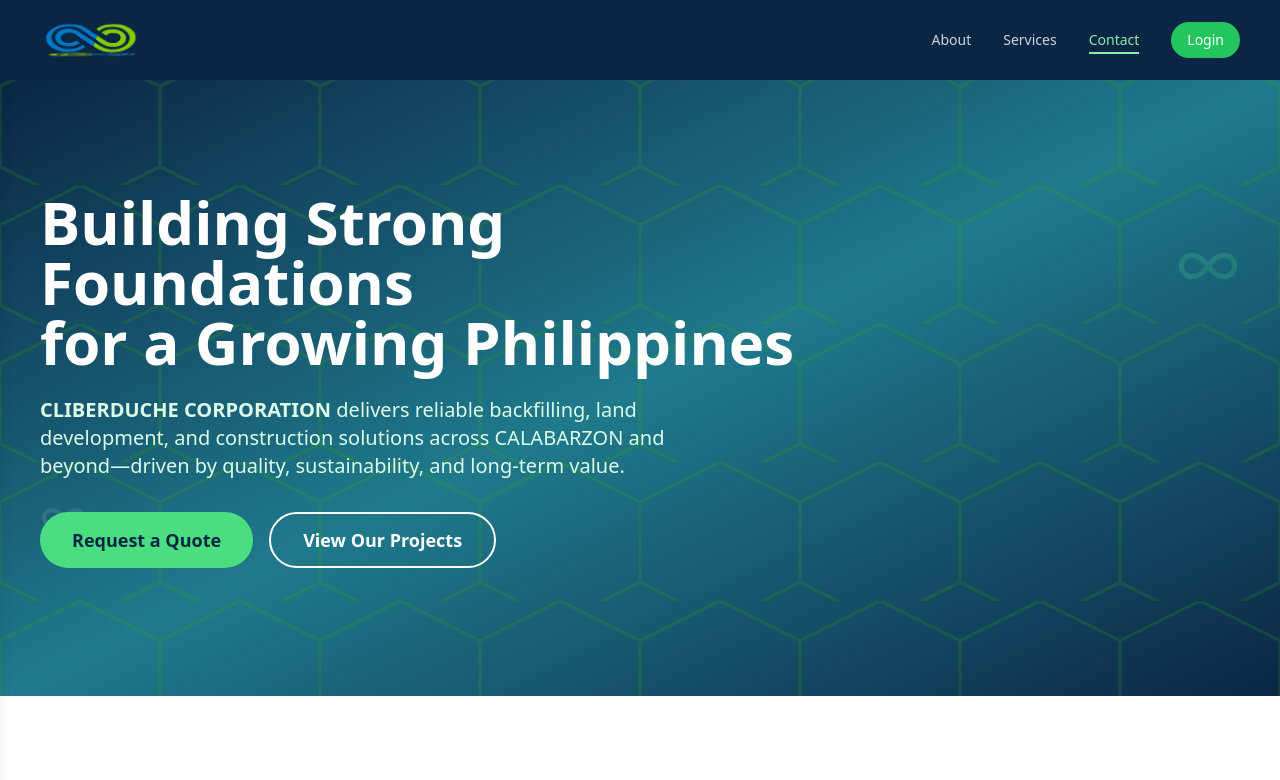
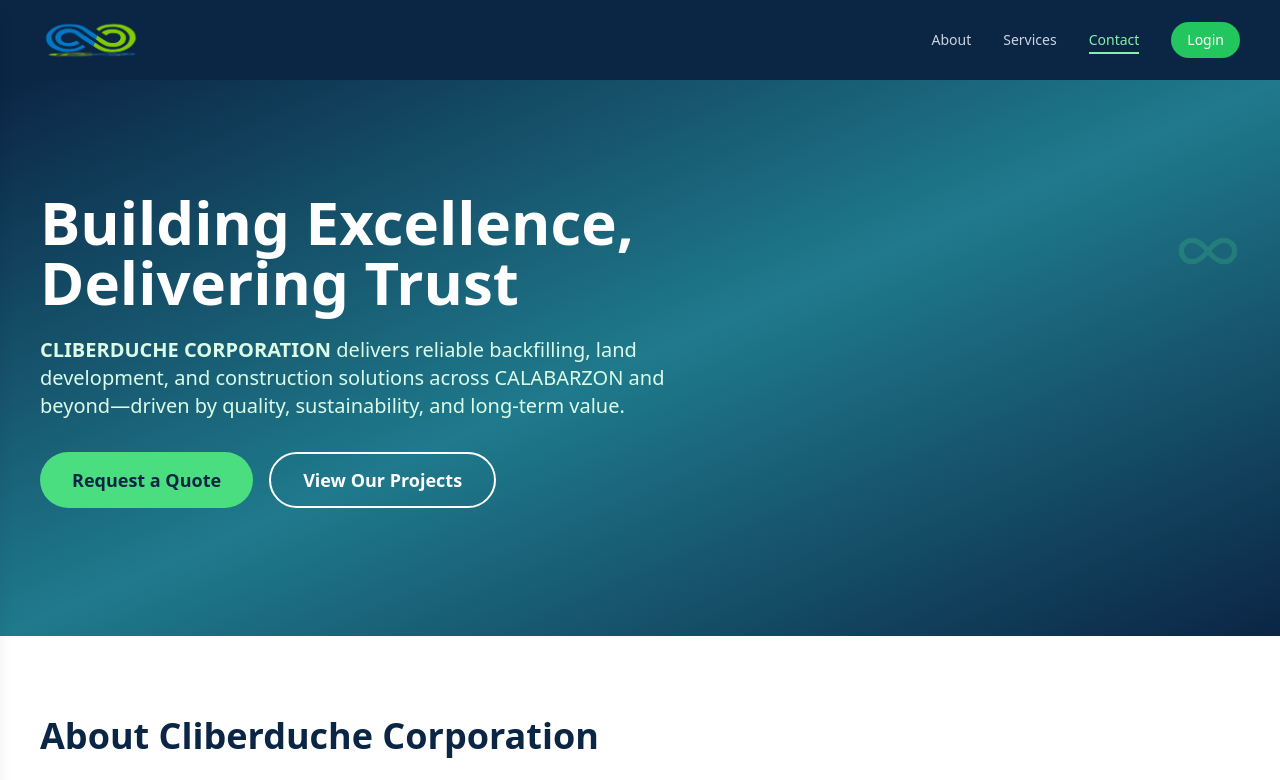
Before and after one commit to Railen-Laminers/Cliberduche, a React (Vite) app in the folder frontend/: page / in a window 1280 px wide. Shown: the top 780 px of the page. Built offline with nearby package versions, Linux system fonts and the light colour scheme.

Commit message:
Smooth Animation 3.2

```diff
--- a/frontend/index.html
+++ b/frontend/index.html
@@ -2,7 +2,7 @@
 <html lang="en">
   <head>
     <meta charset="UTF-8" />
-    <link rel="icon" type="image/jpeg" href="/logo/genjutsu.jpg" />
+    <link rel="icon" type="image/jpeg" href="/logo/cliberduche_logo.png" />
     <meta name="viewport" content="width=device-width, initial-scale=1.0" />
     <title>Cliberduche Corporation</title>
   </head>
--- a/frontend/src/pages/homepage/Hero.jsx
+++ b/frontend/src/pages/homepage/Hero.jsx
@@ -11,42 +11,12 @@ export default function Hero({ introDone = true }) {
 
     return (
         <section className="relative bg-gradient-to-br from-[#0b2545] via-[#1f7a8c] to-[#0b2545] text-white px-6 md:px-10 pt-0 pb-32 overflow-hidden transition-all duration-1000">
-            {/* Hexagon Background Pattern */}
-            <div className="absolute inset-0 pointer-events-none opacity-20">
-                <svg
-                    className="w-full h-full"
-                    viewBox="0 0 800 600"
-                    xmlns="http://www.w3.org/2000/svg"
-                    preserveAspectRatio="xMidYMid slice"
-                >
-                    <defs>
-                        <pattern
-                            id="hexPattern"
-                            x="0"
-                            y="0"
-                            width="100"
-                            height="86.6"
-                            patternUnits="userSpaceOnUse"
-                        >
-                            <polygon
-                                points="50,0 100,25 100,75 50,100 0,75 0,25"
-                                stroke="#38b000"
-                                strokeWidth="2"
-                                fill="none"
-                            />
-                        </pattern>
-                    </defs>
-                    <rect width="800" height="600" fill="url(#hexPattern)" />
-                </svg>
-            </div>
-
             <div className="max-w-7xl mx-auto relative z-10 text-center md:text-left pt-24 md:pt-28">
                 <h1
                     ref={headingRef}
                     className={`text-4xl md:text-6xl font-bold max-w-3xl leading-tight mb-6 ${headingAnim}`}
                 >
-                    Building Strong Foundations <br className="hidden md:block" />
-                    for a Growing Philippines
+                    Building Excellence, Delivering Trust
                 </h1>
 
                 <p
--- a/frontend/src/pages/homepage/Intro.jsx
+++ b/frontend/src/pages/homepage/Intro.jsx
@@ -6,15 +6,15 @@ export default function Intro({ logoSrc, title, onFinish }) {
     const logoRef = useRef(null);
     const titleRef = useRef(null);
     const subtitleRef = useRef(null);
-    const skipRef = useRef(false); // controls speed
-    const hasPlayed = useRef(false); // prevent double execution in Strict Mode
+    const skipRef = useRef(false);
+    const hasPlayed = useRef(false);
 
     const [typedTitle, setTypedTitle] = useState("");
     const [isTyping, setIsTyping] = useState(true);
     const [skipActive, setSkipActive] = useState(false);
 
     useEffect(() => {
-        if (hasPlayed.current) return; // prevent double execution
+        if (hasPlayed.current) return;
         hasPlayed.current = true;
 
         const overlay = overlayRef.current;
@@ -24,16 +24,16 @@ export default function Intro({ logoSrc, title, onFinish }) {
 
         if (!overlay || !logo || !titleEl || !subtitleEl) return;
 
-        // Reset skip and initial styles
         skipRef.current = false;
         logo.style.opacity = "0";
         titleEl.style.opacity = "1";
         subtitleEl.style.opacity = "0";
         subtitleEl.style.transform = "translateY(-8px)";
 
-        // Consistent sleep function
         const sleep = (ms) =>
-            new Promise((res) => setTimeout(res, skipRef.current ? ms / 2 : ms));
+            new Promise((res) =>
+                setTimeout(res, skipRef.current ? ms / 2 : ms)
+            );
 
         const playIntro = async () => {
             // Fade logo in
@@ -42,33 +42,36 @@ export default function Intro({ logoSrc, title, onFinish }) {
             logo.style.opacity = "1";
             await sleep(800);
 
-            // Typing effect
+            // Typing with staggered fade
             setIsTyping(true);
             for (let i = 0; i <= title.length; i++) {
                 setTypedTitle(title.slice(0, i));
-                await sleep(80);
+                await sleep(70);
             }
             setIsTyping(false);
 
             // Show subtitle
-            subtitleEl.style.transition = "opacity 500ms ease, transform 500ms ease";
+            subtitleEl.style.transition =
+                "opacity 500ms ease, transform 500ms ease";
             subtitleEl.style.opacity = "1";
             subtitleEl.style.transform = "translateY(0)";
             await sleep(700);
 
             // Logo idle loop
-            logo.style.animation = "logoLoop 1.8s ease-in-out infinite alternate";
+            logo.style.animation =
+                "logoLoop 1.8s ease-in-out infinite alternate";
             await sleep(800);
 
-            // === Exit texts first ===
-            titleEl.style.transition = "opacity 500ms ease, transform 500ms ease";
-            subtitleEl.style.transition = "opacity 500ms ease, transform 500ms ease";
+            // Exit text
+            titleEl.style.transition =
+                "opacity 500ms ease, transform 500ms ease";
+            subtitleEl.style.transition =
+                "opacity 500ms ease, transform 500ms ease";
             titleEl.style.opacity = "0";
             titleEl.style.transform = "translateY(-20px)";
             subtitleEl.style.opacity = "0";
             subtitleEl.style.transform = "translateY(-20px)";
-
-            await sleep(500); // wait for text to fully exit
+            await sleep(500);
 
             // Move logo to navbar
             const target = document.getElementById("nav-logo");
@@ -84,12 +87,15 @@ export default function Intro({ logoSrc, title, onFinish }) {
             logo.style.animation = "none";
 
             const dx =
-                targetRect.left + targetRect.width / 2 - (logoRect.left + logoRect.width / 2);
+                targetRect.left +
+                targetRect.width / 2 -
+                (logoRect.left + logoRect.width / 2);
             const dy =
-                targetRect.top + targetRect.height / 2 - (logoRect.top + logoRect.height / 2);
+                targetRect.top +
+                targetRect.height / 2 -
+                (logoRect.top + logoRect.height / 2);
             const scale = targetRect.width / logoRect.width;
 
-            // Lock logo position
             logo.style.position = "fixed";
             logo.style.left = `${logoRect.left}px`;
             logo.style.top = `${logoRect.top}px`;
@@ -102,7 +108,6 @@ export default function Intro({ logoSrc, title, onFinish }) {
             const moveDuration = skipRef.current ? 600 : 1200;
             logo.style.transition = `transform ${moveDuration}ms cubic-bezier(.22,1,.36,1)`;
 
-            // Wait a frame for browser to paint initial transform
             requestAnimationFrame(() => {
                 requestAnimationFrame(() => {
                     logo.style.transform = `translate(${dx}px, ${dy}px) scale(${scale})`;
@@ -111,19 +116,18 @@ export default function Intro({ logoSrc, title, onFinish }) {
 
             await sleep(moveDuration);
 
-            // Fade out overlay after logo finished moving
-            overlay.style.transition = "background-color 400ms ease, backdrop-filter 400ms ease";
+            overlay.style.transition =
+                "background-color 400ms ease, backdrop-filter 400ms ease";
             overlay.style.backgroundColor = "rgba(0,0,0,0)";
             overlay.style.backdropFilter = "blur(0px)";
+            await sleep(400);
 
-            await sleep(400);
             onFinish?.();
         };
 
         playIntro();
     }, [onFinish, title]);
 
-    // Handle skip click
     const handleSkip = () => {
         skipRef.current = true;
         setSkipActive(true);
@@ -134,23 +138,36 @@ export default function Intro({ logoSrc, title, onFinish }) {
             ref={overlayRef}
             className="fixed inset-0 z-50 flex items-center justify-center bg-black/50 backdrop-blur-md"
         >
-            <style>
-                {`
+            <style>{`
         @keyframes logoLoop {
           0% { transform: translateY(0) scale(1); }
           50% { transform: translateY(-8px) scale(1.02); }
           100% { transform: translateY(0) scale(1); }
         }
 
-          .wave-char { opacity: 0; animation: waveFade 400ms ease forwards; }
-          @keyframes waveFade { from {opacity:0; transform:translateY(6px);} to {opacity:1; transform:translateY(0);} }
+        .char {
+          opacity: 0;
+          animation: fadeChar 280ms ease forwards;
+        }
+
+        @keyframes fadeChar {
+          from { opacity: 0; }
+          to { opacity: 1; }
+        }
 
         .cursor { font-weight: 400; }
         .blink { animation: blink 1s steps(2, start) infinite; }
-          @keyframes blink { 0% {opacity:1;} 50% {opacity:0;} 100% {opacity:1;} }
+        @keyframes blink {
+          0% { opacity: 1; }
+          50% { opacity: 0; }
+          100% { opacity: 1; }
+        }
 
         .skip-btn {
-            transition: transform 150ms ease, text-shadow 150ms ease, opacity 150ms ease, color 150ms ease;
+          transition: transform 150ms ease,
+                      text-shadow 150ms ease,
+                      opacity 150ms ease,
+                      color 150ms ease;
         }
         .skip-btn:hover {
           transform: scale(1.2);
@@ -161,8 +178,7 @@ export default function Intro({ logoSrc, title, onFinish }) {
           color: #3cff66;
           text-shadow: 0 0 16px rgba(0,255,234,0.9);
         }
-        `}
-            </style>
+      `}</style>
 
             {/* Skip button */}
             <button
@@ -188,19 +204,22 @@ export default function Intro({ logoSrc, title, onFinish }) {
                     className="text-2xl md:text-4xl font-bold flex items-center"
                     style={{
                         color: "#fff",
-                        textShadow: `0 1px 2px rgba(0,0,0,0.35),0 0 12px rgba(255,255,255,0.25)`,
+                        textShadow:
+                            "0 1px 2px rgba(0,0,0,0.35), 0 0 12px rgba(255,255,255,0.25)",
                     }}
                 >
                     {typedTitle.split("").map((char, i) => (
                         <span
                             key={i}
-                            className="wave-char"
-                            style={{ animationDelay: `${i * 40}ms` }}
+                            className="char"
+                            style={{ animationDelay: `${i * 30}ms` }}
                         >
                             {char}
                         </span>
                     ))}
-                    <span className={`ml-1 cursor ${isTyping ? "blink" : ""}`}>|</span>
+                    <span className={`ml-1 cursor ${isTyping ? "blink" : ""}`}>
+                        |
+                    </span>
                 </h1>
 
                 <h2
@@ -208,7 +227,8 @@ export default function Intro({ logoSrc, title, onFinish }) {
                     className="text-sm md:text-base font-semibold opacity-0 transform -translate-y-2"
                     style={{
                         color: "#fff",
-                        textShadow: `0 1px 2px rgba(0,0,0,0.35),0 0 12px rgba(255,255,255,0.25)`,
+                        textShadow:
+                            "0 1px 2px rgba(0,0,0,0.35), 0 0 12px rgba(255,255,255,0.25)",
                     }}
                 >
                     CORPORATION
```
Also changed, not shown: frontend/public/logo/genjutsu.jpg (deleted). Lines whose indentation alone changed are shown as unchanged.
